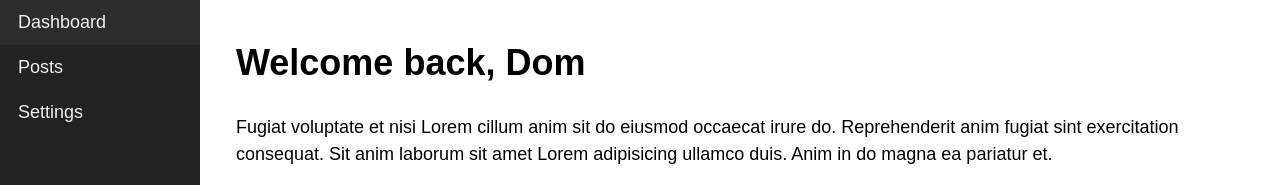
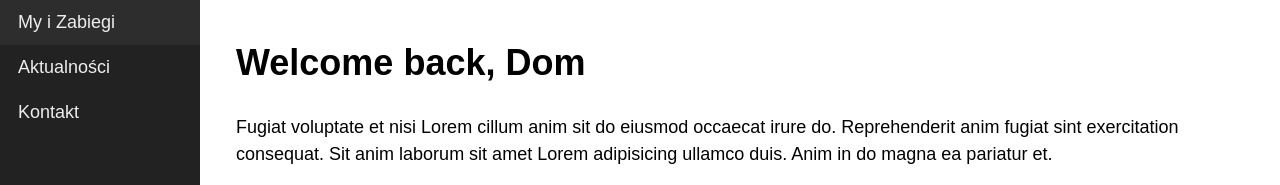
Before and after one commit to monika-sulecka/fizjopage, a website with bundled scripts: page frontend/index.html in a window 1280 px wide. Shown: the top 185 px of the page. Built offline with nearby package versions, Linux system fonts and the light colour scheme.

Commit message:
Change navi

```diff
--- a/frontend/index.html
+++ b/frontend/index.html
@@ -10,9 +10,12 @@
 
 <body>
     <nav class="nav">
-        <a href="/" class="nav__link" data-link>Dashboard</a>
-        <a href="/posts" class="nav__link" data-link>Posts</a>
-        <a href="/settings" class="nav__link" data-link>Settings</a>
+        <!-- Dashboard -->
+        <a href="/" class="nav__link" data-link>My i Zabiegi</a>
+        <!-- Posts -->
+        <a href="/posts" class="nav__link" data-link>Aktualności</a>
+        <!-- Settings -->
+        <a href="/settings" class="nav__link" data-link>Kontakt</a>
     </nav>
     <div id="app"></div>
     <script type="module" src="./static/js/index.js"></script>
```
